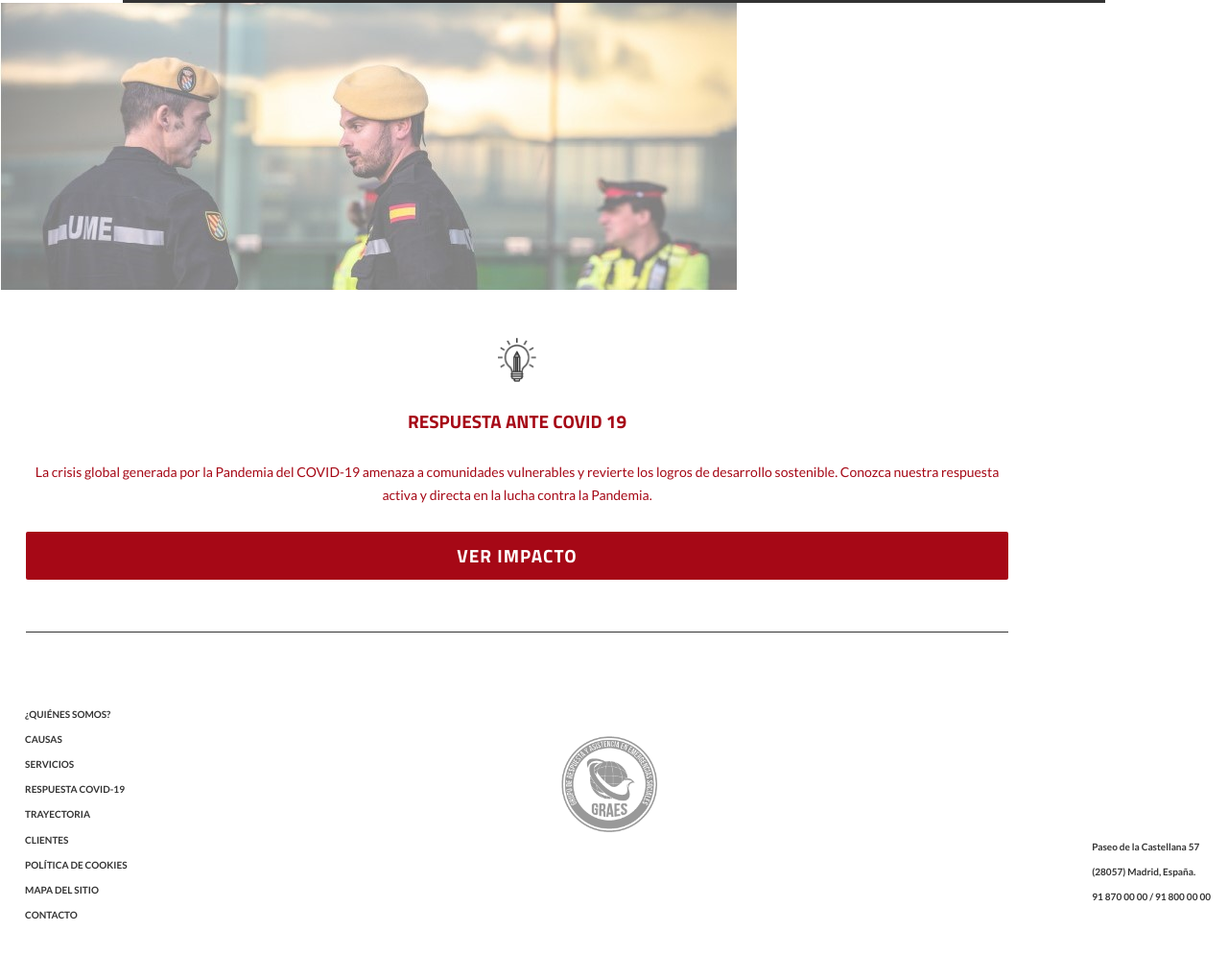
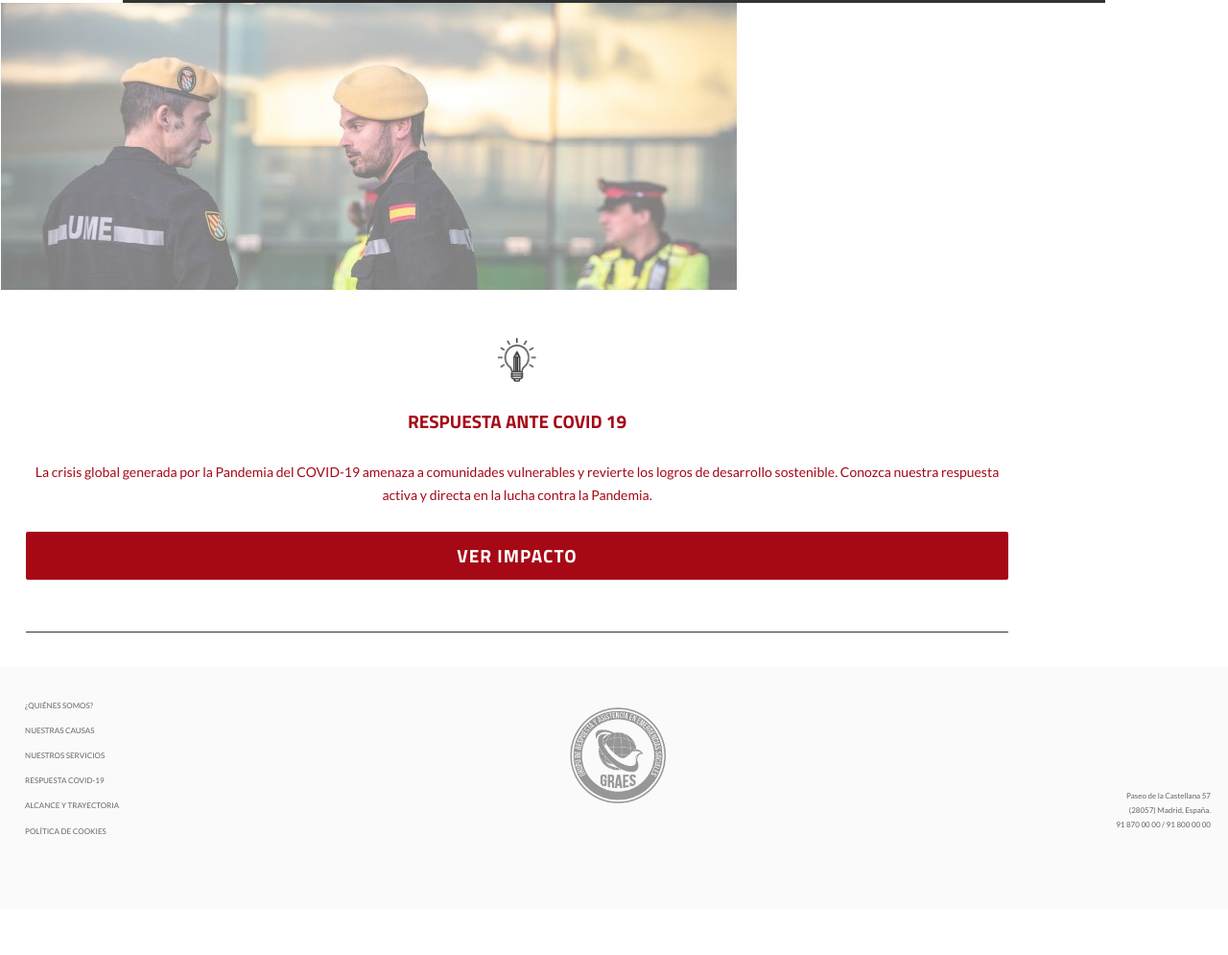
Before and after one commit to macravero/graes, a Gatsby site: page / in a window 1280 px wide. Shown: the part 2585-3580 px from the top of the page at 96% size. After the commit the page ends 3532 px from the top, so only its background shows below. Built offline with nearby package versions, Linux system fonts and the light colour scheme; Gatsby itself is replaced by a stand-in of ours.

Commit message:
update footer

```diff
--- a/src/components/footer.js
+++ b/src/components/footer.js
@@ -7,14 +7,11 @@ const Footer = () => {
     <footer className={styles.container}>
       <ul>
         <li><Link to='/nosotros'>¿QUIÉNES SOMOS?</Link></li>
-        <li><Link to='/causas'>CAUSAS</Link></li>
-        <li><Link to='/servicios'>SERVICIOS</Link></li>
+        <li><Link to='/causas'>NUESTRAS CAUSAS</Link></li>
+        <li><Link to='/servicios'>NUESTROS SERVICIOS</Link></li>
         <li><Link to='/covid19'>RESPUESTA COVID-19</Link></li>
-        <li><Link to='/trayectoria'>TRAYECTORIA</Link></li>
-        <li><Link to='/clientes'>CLIENTES</Link></li>
+        <li><Link to='/trayectoria'>ALCANCE Y TRAYECTORIA</Link></li>
         <li><Link to='/cookies'>POLÍTICA DE COOKIES</Link></li>
-        <li><Link to='/sitemap'>MAPA DEL SITIO</Link></li>
-        <li><Link to='/contacto'>CONTACTO</Link></li>
       </ul>
       <img src={FooterLogo} alt='Graes web' />
       <div className={styles.infoContainer}>
--- a/src/components/footer.module.scss
+++ b/src/components/footer.module.scss
@@ -1,16 +1,16 @@
 @import '../styles//variables';
 
 .container{
-  background: white;
-
+  background: #fafafa;
+  padding-top: 1.5rem;
   display: flex;
   flex-direction: row;
   justify-content: space-between;
   align-items: flex-start;
-  color:#333333;
-  font-size: 10px;
-  font-weight: 600;
-  min-height: 19rem;
+  color:#646464;
+  font-size: 8px;
+  font-weight: 500;
+  min-height: 14rem;
   & ul{
     list-style: none;
     & li{
@@ -24,14 +24,18 @@
   & img{
     max-width: 100px;
     align-self: flex-start;
-    margin-top: 2rem;
+    margin-top: 15px;
   }
   & .infoContainer{
+    display: flex;
+    flex-direction: column;
+    align-items: flex-end;
     align-self: flex-end;
-    margin-bottom: 7rem;
+    margin-bottom: 4.8rem;
     padding-right: 1rem;
     & p{
       margin: 0;
+      height: 15px;
     }
   }
 }
--- a/src/components/layout.module.scss
+++ b/src/components/layout.module.scss
@@ -10,5 +10,5 @@
 
 .content{
   flex-grow: 1;
-  margin-bottom: 4rem;
+  margin-bottom: 2rem;
 }
```
